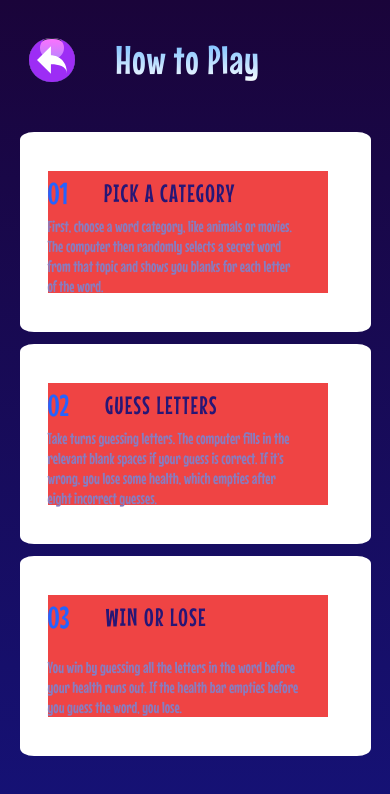
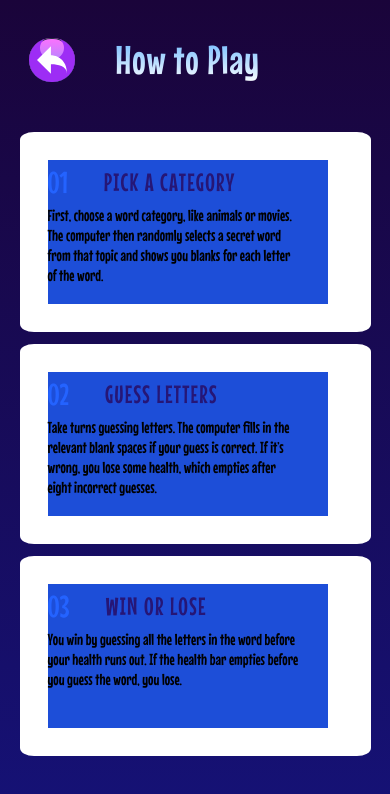
Before and after one commit to Maobugichi/hangman, a React (Vite) app: page /#/hangman/manual/1 in a window 390 px wide. Shown: the top 794 px of the page. Built offline with nearby package versions, Linux system fonts and the light colour scheme.

Commit message:
adjust responsiveness for rulebox2

```diff
--- a/src/components/RuleBox.jsx
+++ b/src/components/RuleBox.jsx
@@ -3,12 +3,12 @@
 export default function RuleBox({num, title, text}) {
     return(
         <div className="bg-white lg:w-[32%] w-full h-auto min-h-[200px] lg:min-h-[400px] lg:rounded-[9%] rounded-[4%]  p-7 grid items-center gap-4">
-          <div className=" lg:h-[320px] h-[85%] bg-red-500 w-[95%]  flex flex-col  lg:items-center justify-between ">
+          <div className=" lg:h-[320px] h-full bg-blue-700 w-[95%]  flex flex-col  lg:items-center lg:justify-between ">
             <div className="flex lg:flex-col flex-row items-center gap-9">
             <h3 className="lg:text-[65px] text-[30px] text-[#2463ff]">{num}</h3>
             <h2 className="lg:text-[40px] text-[25px] uppercase tracking-wider text-[#261676]">{title}</h2>
             </div>
-            <p className="lg:text-[20px] w-[90%] lg:tracking-wider lg:text-center text-[#887dc0] leading-tight">{text}</p>
+            <p className="lg:text-[20px] w-[90%] lg:tracking-wider lg:text-center lg:text-[#887dc0] text-black leading-tight">{text}</p>
           </div>
         </div>
     )
```
